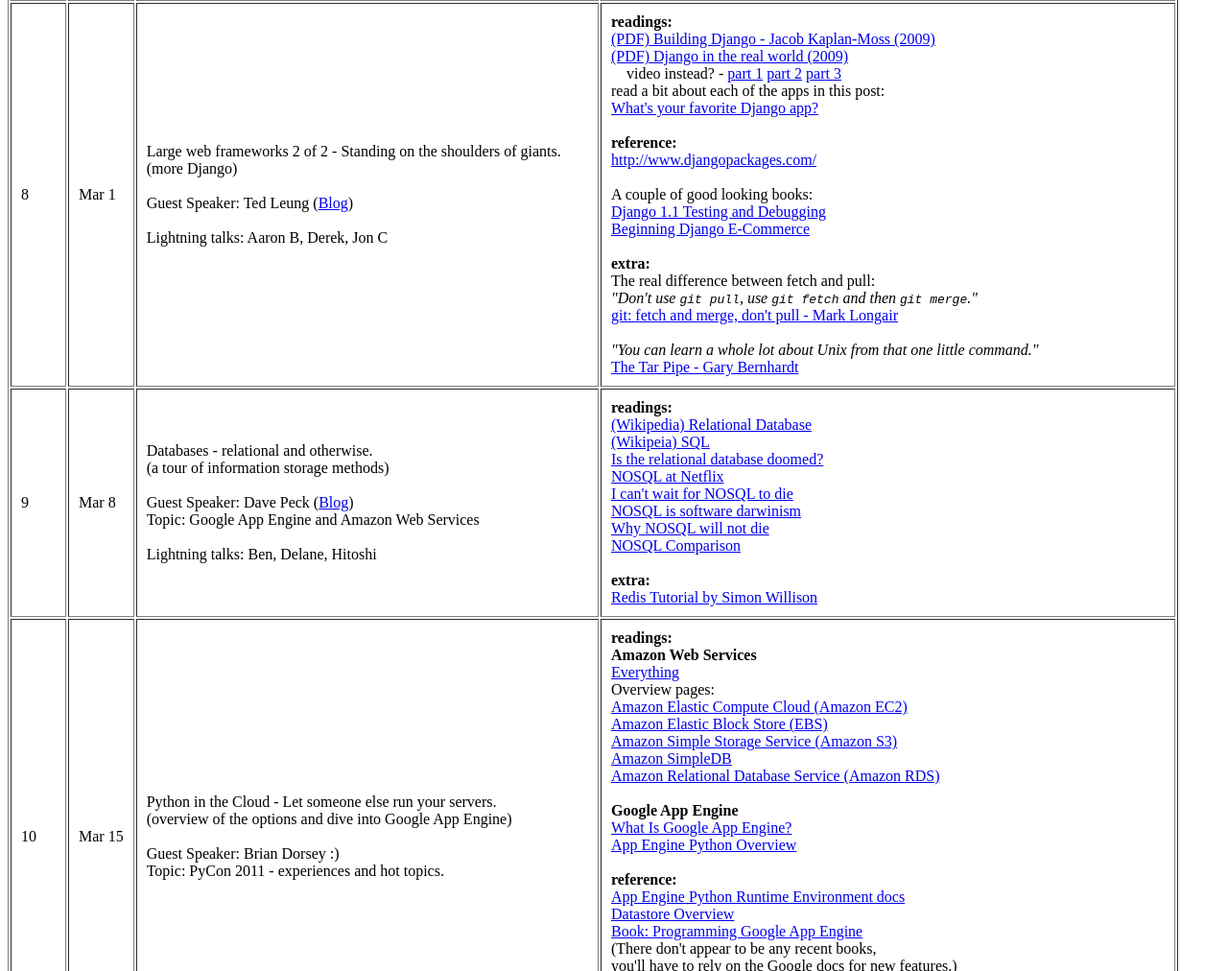
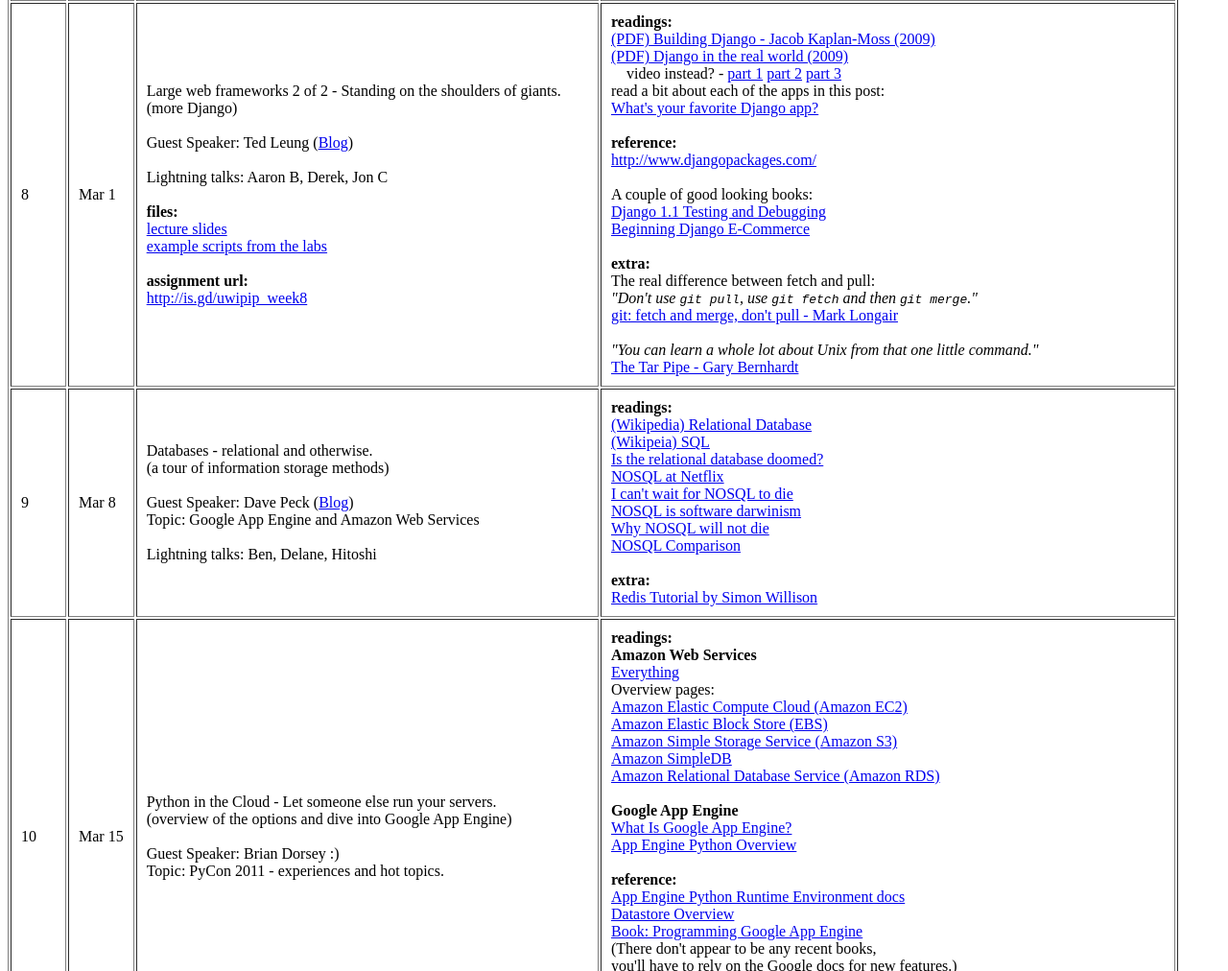
Before and after one commit to briandorsey/uwpython_web, a plain HTML site: page Internet_Programming_in_Python.html in a window 1280 px wide. Shown: the part 4797-5809 px from the top of the page at 96% size. Drawn offline with Linux system fonts and the light colour scheme.

Commit message:
added links to week 8 files

```diff
--- a/Internet_Programming_in_Python.html
+++ b/Internet_Programming_in_Python.html
@@ -543,6 +543,12 @@ $ python
     <br/>Guest Speaker: Ted Leung (<a href="http://www.sauria.com/blog/">Blog</a>)
     <br/>
     <br/>Lightning talks: Aaron B, Derek, Jon C
+    <br/>
+    <br/><strong>files:</strong><br/>
+    <a href="week08/week08_slides.pdf">lecture slides</a><br/>
+    <a href="https://github.com/briandorsey/uwpython_web/tree/master/week08">example scripts from the labs</a><br/>
+    <br/><strong>assignment url:</strong><br/>
+    <a href="http://is.gd/uwipip_week7">http://is.gd/uwipip_week8</a><br/>
 </td>
 <td>
     <strong>readings:</strong>
```
